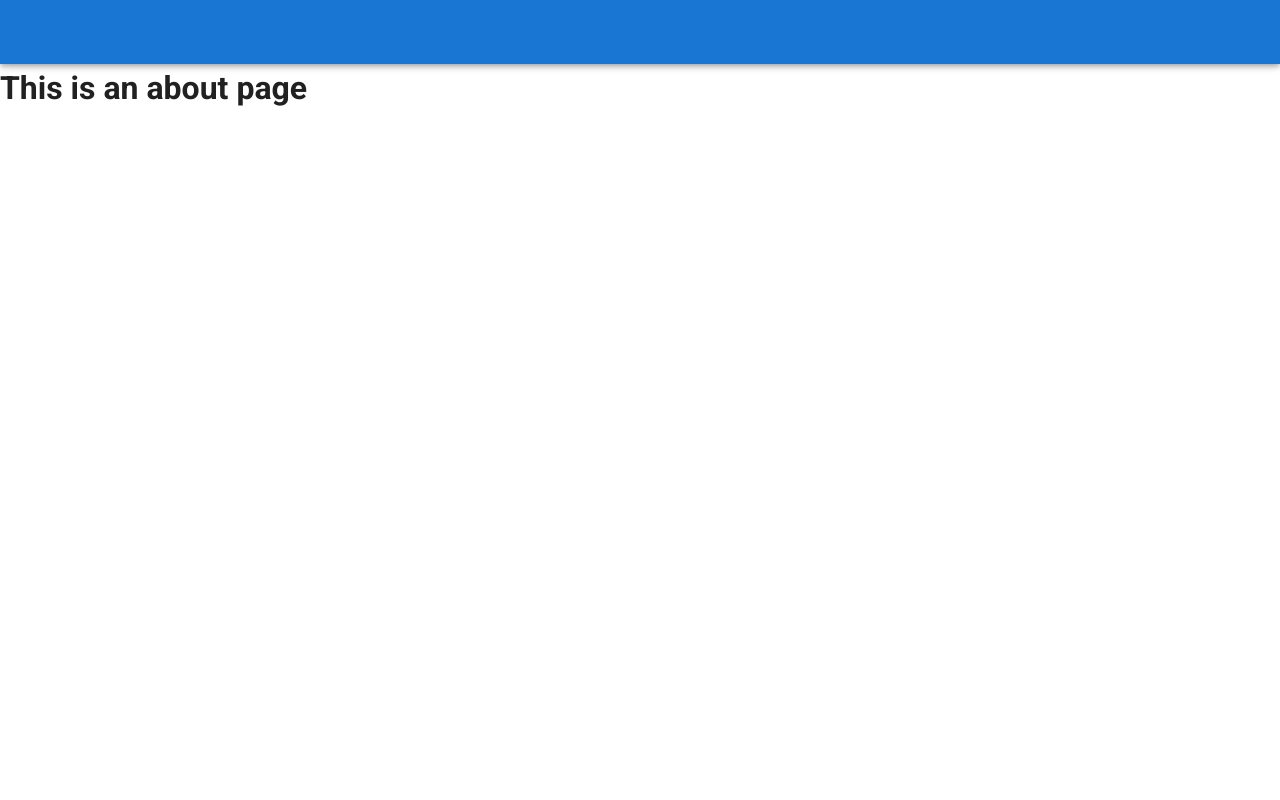
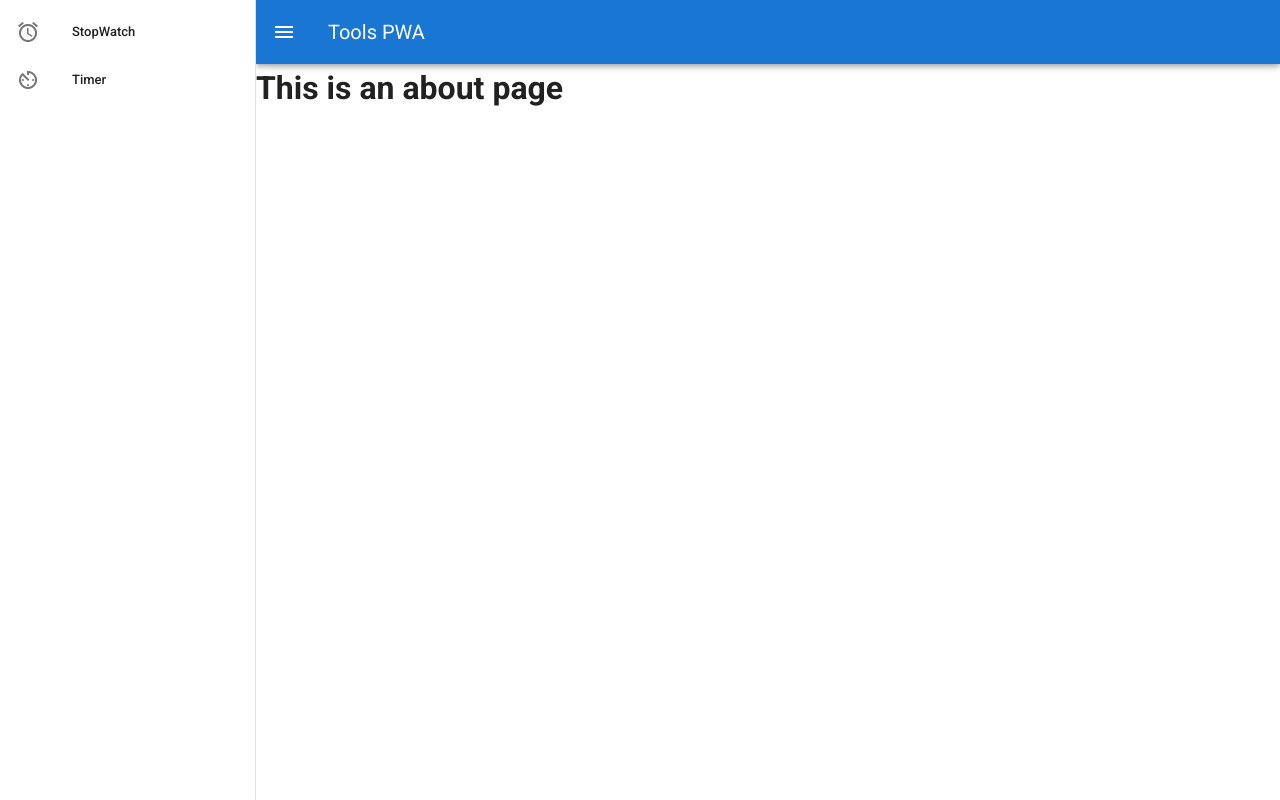
Before and after one commit to yuta-hayashi/tools-pwa, a Vue app: page /about in a window 1280 px wide. Built offline with nearby package versions, Linux system fonts and the light colour scheme.

Commit message:
✨ feat: navigation-drawer を追加

```diff
--- a/src/App.vue
+++ b/src/App.vue
@@ -1,6 +1,29 @@
 <template>
   <v-app>
-    <v-app-bar app color="primary" dark></v-app-bar>
+    <v-navigation-drawer v-model="drawer" app>
+      <v-list dense>
+        <v-list-item link to="/stopwatch">
+          <v-list-item-action>
+            <v-icon>mdi-alarm</v-icon>
+          </v-list-item-action>
+          <v-list-item-content>
+            <v-list-item-title>StopWatch</v-list-item-title>
+          </v-list-item-content>
+        </v-list-item>
+        <v-list-item link to="/timer">
+          <v-list-item-action>
+            <v-icon>mdi-av-timer</v-icon>
+          </v-list-item-action>
+          <v-list-item-content>
+            <v-list-item-title>Timer</v-list-item-title>
+          </v-list-item-content>
+        </v-list-item>
+      </v-list>
+    </v-navigation-drawer>
+    <v-app-bar app color="primary" dark>
+      <v-app-bar-nav-icon @click.stop="drawer = !drawer"></v-app-bar-nav-icon>
+      <v-toolbar-title>Tools PWA</v-toolbar-title>
+    </v-app-bar>
     <v-main>
       <router-view />
     </v-main>
@@ -16,7 +39,7 @@ export default Vue.extend({
   components: {},
 
   data: () => ({
-    //
+    drawer: null
   })
 });
 </script>
```
